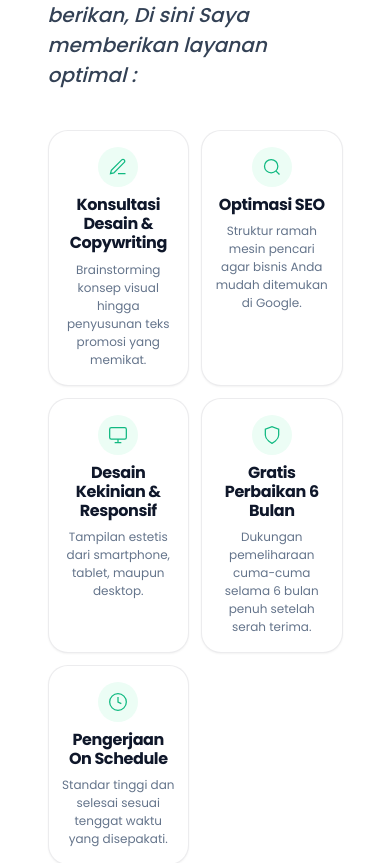
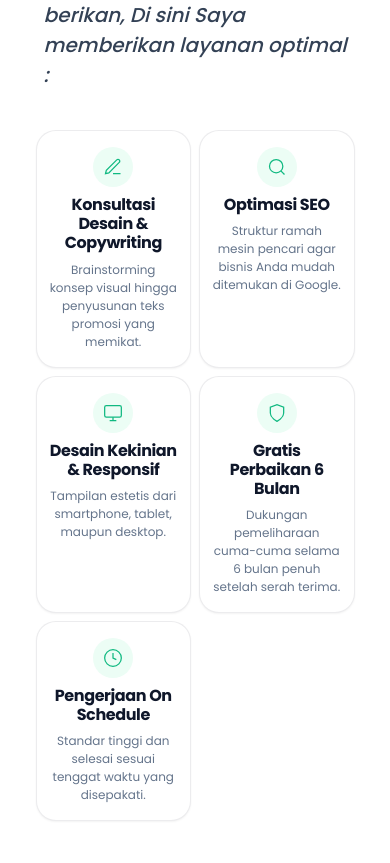
Before and after one commit to Rindra-Aniko/rindra.com, a Next.js app: page / in a window 390 px wide. Shown: the part 2163-3026 px from the top of the page. Built offline with nearby package versions, Linux system fonts and the light colour scheme; no server answers; the database is empty.

Commit message:
fix hero section

```diff
--- a/app/page.module.css
+++ b/app/page.module.css
@@ -264,7 +264,7 @@
 
 /* --- Lebih Dari Section --- */
 .lebihDariSection {
-  padding: var(--space-10) var(--space-3);
+  padding: var(--space-10) var(--space-2);
   width: 90%;
   max-width: var(--max-width-content);
   margin: 0 auto;
@@ -302,7 +302,7 @@
   display: grid;
   grid-template-columns: repeat(5, 1fr);
   gap: var(--space-4);
-  padding: 0 var(--space-4);
+  padding: 0 var(--space-2);
 }
 
 .lebihDariItem {
@@ -836,7 +836,7 @@
   .alasanTitle { font-size: 3rem; text-align: left; }
   .alasanRight { display: flex; flex-direction: column; gap: var(--space-6); }
   .lebihDariHeader { flex-direction: column; gap: var(--space-4); }
-  .lebihDariList { grid-template-columns: repeat(2, 1fr); gap: var(--space-3); }
+  .lebihDariList { grid-template-columns: repeat(2, 1fr); gap: var(--space-2); }
 
   .caraKerjaSection {padding: var(--space-8) var(--space-8); }
   .caraKerjaTitle { font-size: 2rem; margin-bottom: var(--space-8); text-align: left; }
--- a/components/TestimoniCarousel.module.css
+++ b/components/TestimoniCarousel.module.css
@@ -3,7 +3,7 @@
   width: 100%;
   max-width: var(--max-width-content);
   margin: var(--space-10) auto;
-  padding: var(--space-12) var(--space-6);
+  padding: var(--space-12) var(--space-4);
   border-radius: var(--radius-xl);
   background: var(--color-bg-secondary);
 }
@@ -227,8 +227,8 @@
   .title { font-size: 1.75rem; }
   .subtitle { font-size: 0.9rem; }
   .carouselWrapper { gap: var(--space-2); }
-  .navBtn { width: 36px; height: 36px; }
-  .navBtn svg { width: 18px; height: 18px; }
+  .navBtn { width: 20px; height: 20px; }
+  .navBtn svg { width: 10px; height: 10px; }
   .carouselViewport { min-height: 360px; }
   .cardInner { min-height: 360px; padding: var(--space-6) var(--space-4); }
   .quote { font-size: 0.8rem; }
```
